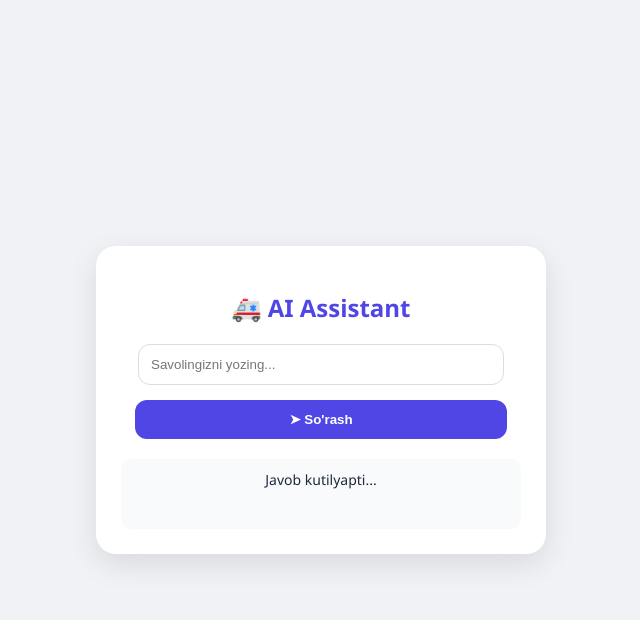
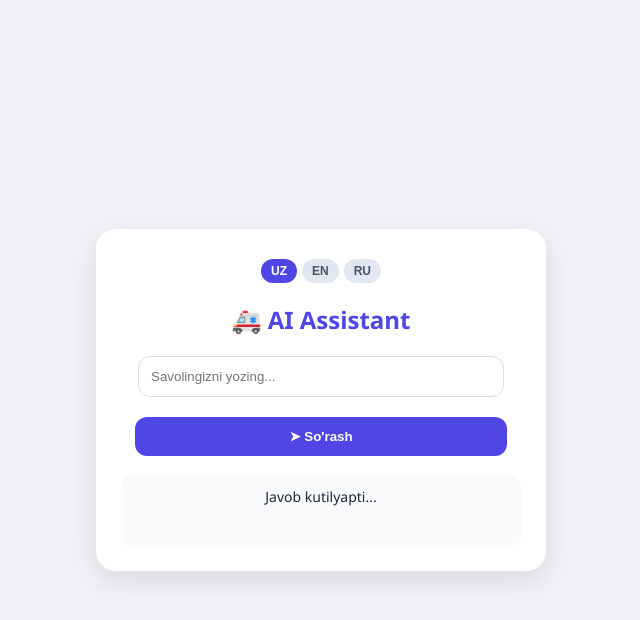
Before and after one commit to zilolaegamberganova/My_ambulance-app-in-Python-and-Java., a Flask app: template templates/MY_index.html in a window 1280 px wide. Shown: the top 620 px of the page, without its empty margins (319-959 px from the left). Run offline with Flask 3, Linux system fonts and the light colour scheme; the template is opened without the code that fills it, so the values that code supplies are empty.

Commit message:
Enhance language support and button functionality

```diff
--- a/templates/MY_index.html
+++ b/templates/MY_index.html
@@ -8,41 +8,70 @@
         .chat-card { width: 400px; background: white; padding: 25px; border-radius: 20px; box-shadow: 0 10px 30px rgba(0,0,0,0.1); text-align: center; }
         h2 { color: #4F46E5; margin-bottom: 20px; }
         input { width: 85%; padding: 12px; border-radius: 12px; border: 1px solid #ddd; margin-bottom: 15px; outline: none; }
-        button { background: #4F46E5; color: white; border: none; padding: 12px 25px; border-radius: 12px; cursor: pointer; font-weight: bold; width: 93%; }
+        button { background: #4F46E5; color: white; border: none; padding: 12px 25px; border-radius: 12px; cursor: pointer; font-weight: bold; width: 93%; margin-top: 5px;}
         #javob { margin-top: 20px; color: #1e293b; font-size: 14px; line-height: 1.5; background: #f8fafc; padding: 10px; border-radius: 10px; min-height: 50px; }
+        /* Til tugmalari uchun stil */
+        .lang-box { margin-bottom: 15px; display: flex; justify-content: center; gap: 5px; }
+        .lang-btn { width: auto; padding: 5px 10px; background: #e2e8f0; color: #475569; font-size: 12px; }
+        .active-lang { background: #4F46E5; color: white; }
     </style>
 </head>
 <body>
     <div class="chat-card">
-        <h2>🚑 AI Assistant</h2>
+        <div class="lang-box">
+            <button class="lang-btn active-lang" onclick="setLang('uz', this)">UZ</button>
+            <button class="lang-btn" onclick="setLang('en', this)">EN</button>
+            <button class="lang-btn" onclick="setLang('ru', this)">RU</button>
+        </div>
+        <h2 id="title">🚑 AI Assistant</h2>
         <input type="text" id="savol" placeholder="Savolingizni yozing...">
-        <button onclick="yubor()">➤ So'rash</button>
+        <button id="sendBtn" onclick="yubor()">➤ So'rash</button>
         <div id="javob">Javob kutilyapti...</div>
     </div>
 
     <script>
+    let currentLang = 'uz';
+    const ui = {
+        uz: { title: "🚑 AI Assistant", placeholder: "Savolingizni yozing...", btn: "➤ So'rash", wait: "Robot o'ylayapti..." },
+        en: { title: "🚑 AI Assistant", placeholder: "Type your question...", btn: "➤ Ask", wait: "Robot is thinking..." },
+        ru: { title: "🚑 ИИ Помощник", placeholder: "Напишите вопрос...", btn: "➤ Спросить", wait: "Робот думает..." }
+    };
+
+    function setLang(lang, btn) {
+        currentLang = lang;
+        document.getElementById("title").innerText = ui[lang].title;
+        document.getElementById("savol").placeholder = ui[lang].placeholder;
+        document.getElementById("sendBtn").innerText = ui[lang].btn;
+
+        document.querySelectorAll('.lang-btn').forEach(b => b.classList.remove('active-lang'));
+        btn.classList.add('active-lang');
+    }
+
     async function yubor() {
         let msg = document.getElementById("savol").value;
         let javobBox = document.getElementById("javob");
         if(!msg) return;
 
-        javobBox.innerText = "Robot o'ylayapti...";
+        javobBox.innerText = ui[currentLang].wait;
 
         try {
-            let res = await fetch('http://127.0.0', {
+            // Render yoki Localhostda ishlashi uchun '/chat' deb yozish yetarli
+            let res = await fetch('/chat', {
                 method: 'POST',
                 headers: {'Content-Type': 'application/json'},
-                body: JSON.stringify({message: msg})
+                body: JSON.stringify({message: msg, lang: currentLang})
             });
             let data = await res.json();
             javobBox.innerText = data.reply;
 
-            // OVOZLI GAPIRTIRISH (Robot gapiradi!)
+            // OVOZLI GAPIRTIRISH
             let ovoz = new SpeechSynthesisUtterance(data.reply);
-            ovoz.lang = 'uz-UZ';
+            if(currentLang === 'uz') ovoz.lang = 'tr-TR'; // O'zbekchaga eng yaqini
+            else if(currentLang === 'en') ovoz.lang = 'en-US';
+            else ovoz.lang = 'ru-RU';
             window.speechSynthesis.speak(ovoz);
         } catch (e) {
-            javobBox.innerText = "Xatolik: Python server (app.py) ishlamayapti!";
+            javobBox.innerText = "Xatolik yuz berdi!";
         }
     }
     </script>
```
